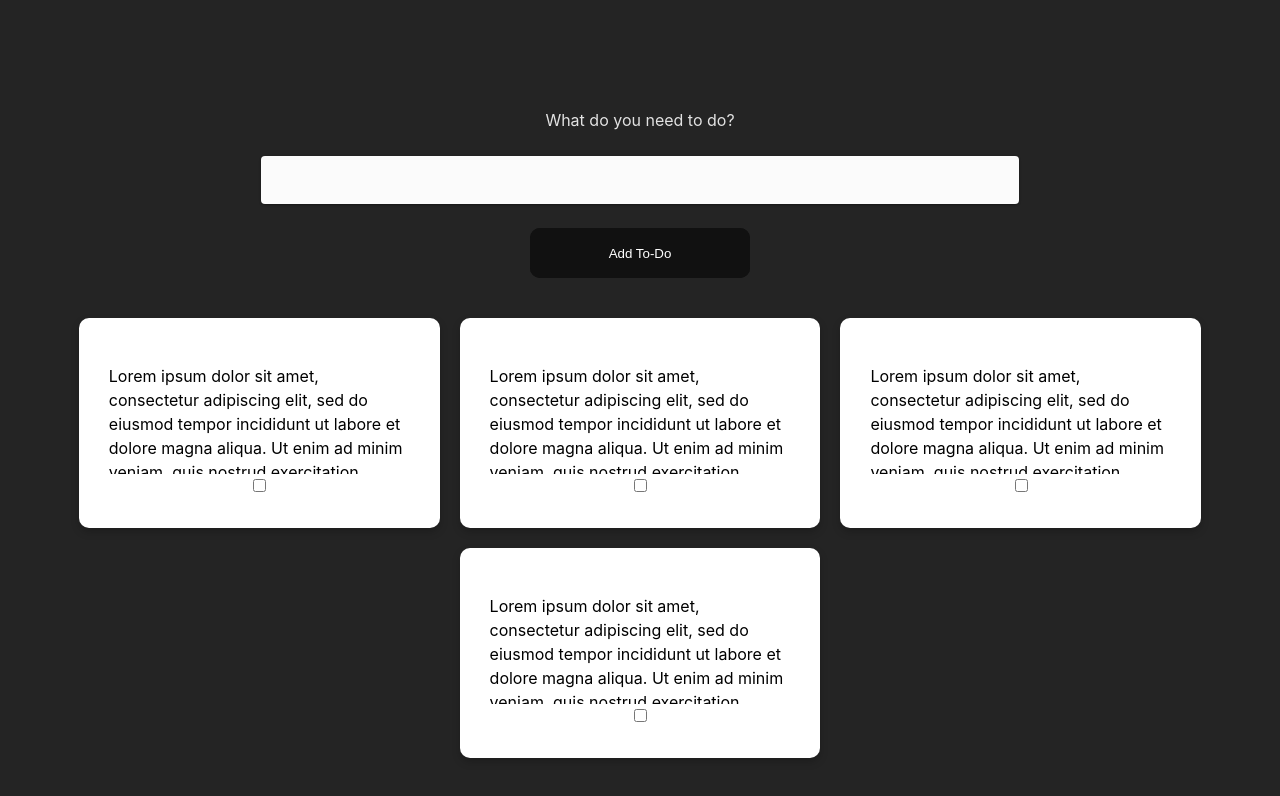
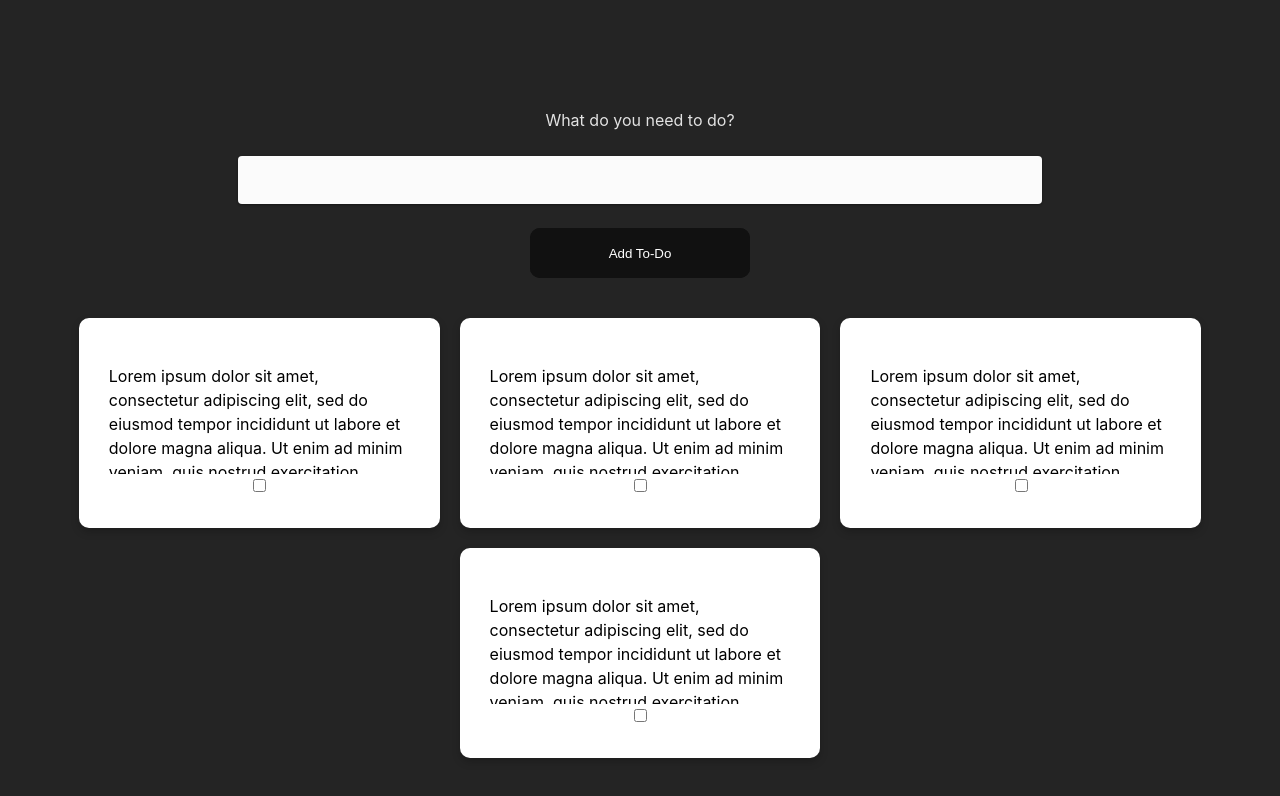
Before and after one commit to PetDios9/typescript-todo, a React (Vite) app: page / in a window 1280 px wide. Shown: the top 796 px of the page. Built offline with nearby package versions, Linux system fonts and the light colour scheme.

Commit message:
style: fixed width of text input

```diff
--- a/src/scss/main.scss
+++ b/src/scss/main.scss
@@ -138,7 +138,7 @@ button {
 }
 
 .todo-input-bar {
-    width: 60%;
+    width: 60vw;
     color: rgb(36, 35, 42);
     font-size: 16px;
     line-height: 20px;
```
